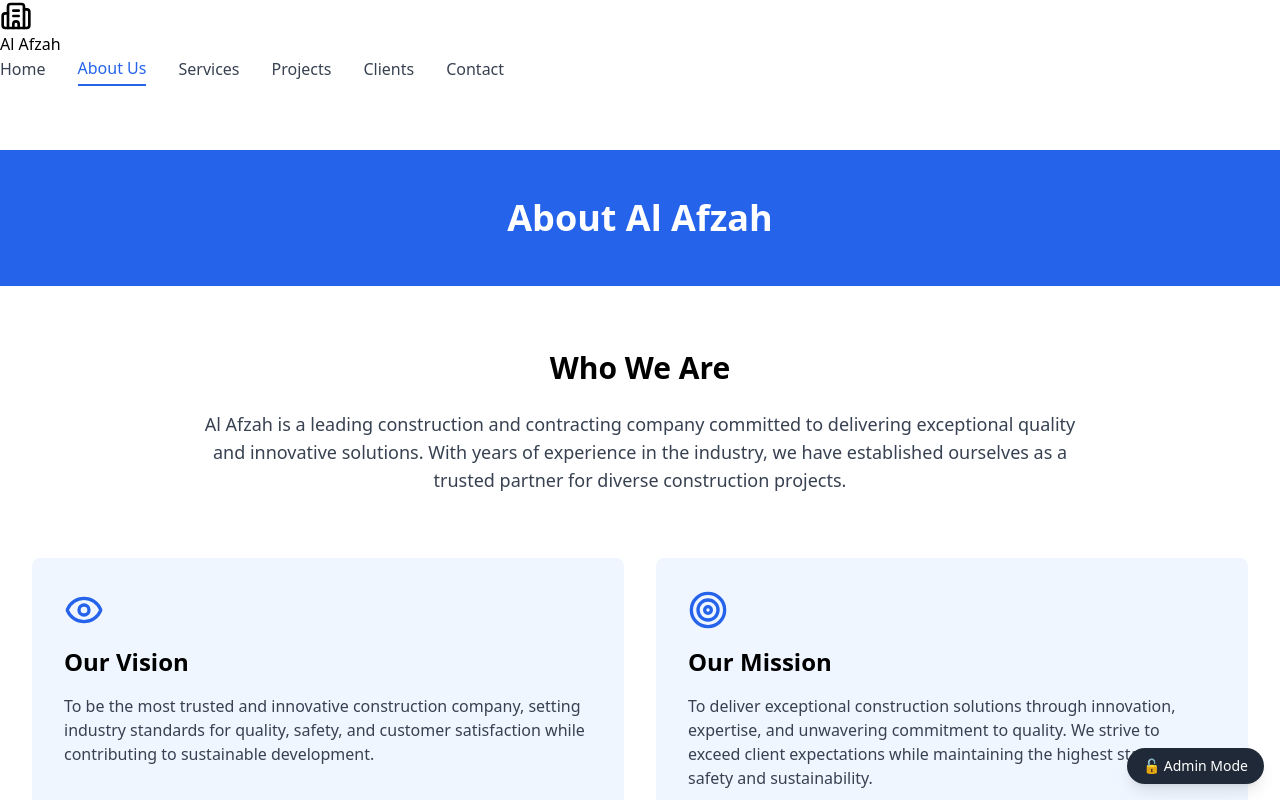
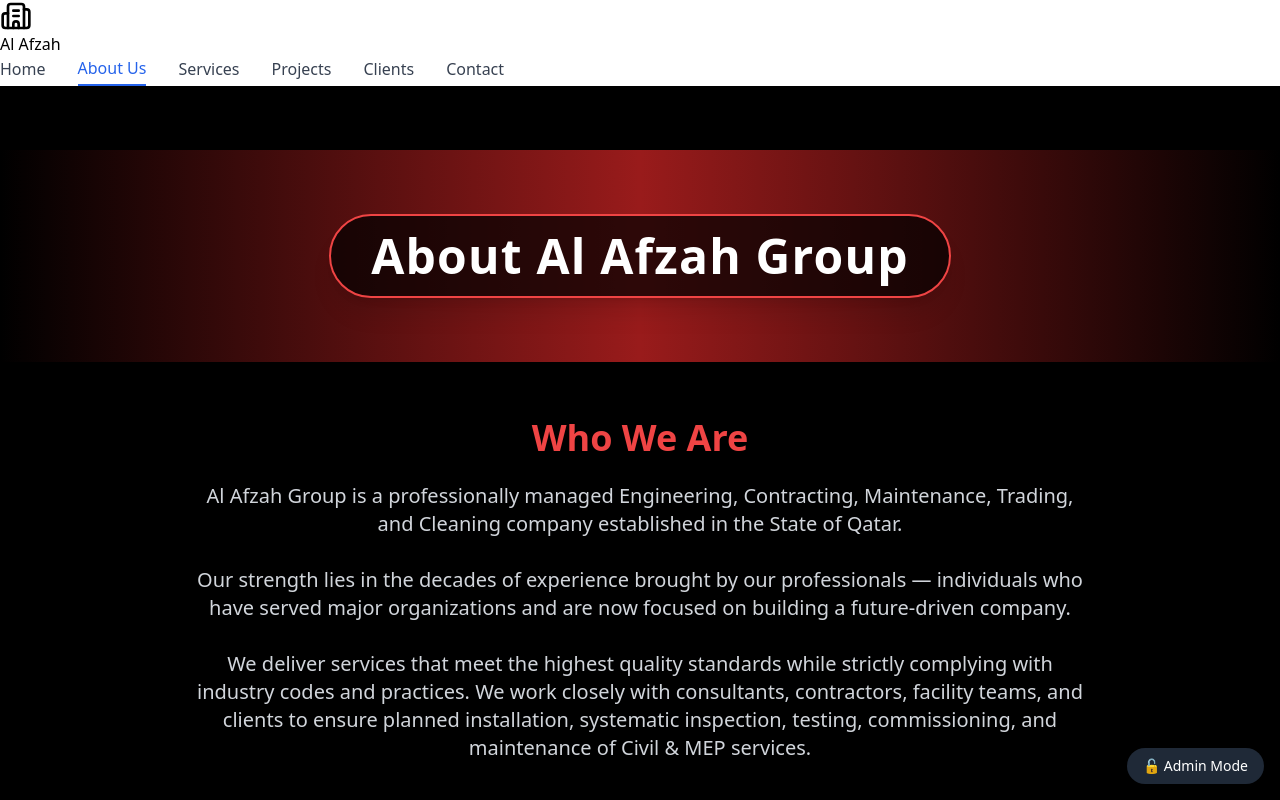
Before and after one commit to Sheffinkhan/al_afzah_project_frontend, a React (Create React App) app: page / in a window 1280 px wide. Both pictures are taken after a click on the button "About Us". Shown: the top 800 px of the page. Built offline with nearby package versions, Linux system fonts and the light colour scheme.

Commit message:
About us and Services page updates

```diff
--- a/src/pages/AboutUs.jsx
+++ b/src/pages/AboutUs.jsx
@@ -1,88 +1,129 @@
-import React from 'react';
-import { Eye, Target, ChevronRight } from 'lucide-react';
+import React from "react";
+import { Building, CheckCircle, Clock, Wrench, Shield } from "lucide-react";
 
 const AboutUs = () => {
   return (
-    <div className="pt-16">
-      {/* Hero Section */}
-      <div className="bg-blue-600 text-white py-12">
-        <div className="max-w-7xl mx-auto px-4 sm:px-6 lg:px-8">
-          <h1 className="text-4xl font-bold text-center">About Al Afzah</h1>
+    <div className="pt-16 bg-black text-gray-100">
+      {/* Hero */}
+      <section className="bg-gradient-to-r from-black via-red-800 to-black py-16">
+        <div className="max-w-6xl mx-auto px-6 text-center">
+          <div className="inline-block border-2 border-red-500 bg-black/70 px-10 py-4 rounded-full shadow-xl">
+            <h1 className="text-3xl md:text-5xl font-bold tracking-wide text-white">
+              About Al Afzah Group
+            </h1>
+          </div>
         </div>
-      </div>
+      </section>
 
-      <div className="max-w-7xl mx-auto px-4 sm:px-6 lg:px-8 py-16">
-        {/* Company Overview */}
-        <div className="mb-16 text-center">
-          <h2 className="text-3xl font-bold mb-6">Who We Are</h2>
-          <p className="text-lg text-gray-700 max-w-4xl mx-auto">
-            Al Afzah is a leading construction and contracting company committed to delivering
-            exceptional quality and innovative solutions. With years of experience in the industry,
-            we have established ourselves as a trusted partner for diverse construction projects.
+      {/* Content */}
+      <section className="max-w-6xl mx-auto px-6 py-14">
+        {/* Who We Are */}
+        <div className="text-center mb-12">
+          <h2 className="text-3xl md:text-4xl font-extrabold text-red-500 mb-6">
+            Who We Are
+          </h2>
+
+          <p className="text-gray-300 leading-relaxed text-lg md:text-xl max-w-4xl mx-auto">
+            Al Afzah Group is a professionally managed Engineering, Contracting,
+            Maintenance, Trading, and Cleaning company established in the State
+            of Qatar.
+            <br /><br />
+            Our strength lies in the decades of experience brought by our
+            professionals — individuals who have served major organizations and
+            are now focused on building a future-driven company.
+            <br /><br />
+            We deliver services that meet the highest quality standards while
+            strictly complying with industry codes and practices. We work
+            closely with consultants, contractors, facility teams, and clients
+            to ensure planned installation, systematic inspection, testing,
+            commissioning, and maintenance of Civil & MEP services.
           </p>
         </div>
 
-        {/* Vision & Mission */}
-        <div className="grid grid-cols-1 md:grid-cols-2 gap-8 mb-16">
-          <div className="bg-blue-50 p-8 rounded-lg">
-            <Eye className="text-blue-600 mb-4" size={40} />
-            <h3 className="text-2xl font-bold mb-4">Our Vision</h3>
-            <p className="text-gray-700">
-              To be the most trusted and innovative construction company, setting industry
-              standards for quality, safety, and customer satisfaction while contributing
-              to sustainable development.
-            </p>
-          </div>
-
-          <div className="bg-blue-50 p-8 rounded-lg">
-            <Target className="text-blue-600 mb-4" size={40} />
-            <h3 className="text-2xl font-bold mb-4">Our Mission</h3>
-            <p className="text-gray-700">
-              To deliver exceptional construction solutions through innovation, expertise,
-              and unwavering commitment to quality. We strive to exceed client expectations
-              while maintaining the highest standards of safety and sustainability.
-            </p>
-          </div>
+        {/* Highlight Cards */}
+        <div className="grid grid-cols-1 md:grid-cols-3 gap-8 mt-10">
+          {[
+            {
+              icon: <Shield className="text-red-500" size={38} />,
+              title: "Quality–Driven",
+              text: "We never compromise on standards, safety, or performance."
+            },
+            {
+              icon: <Clock className="text-red-500" size={38} />,
+              title: "24/7 Support",
+              text: "Round-the-clock service to ensure reliability and trust."
+            },
+            {
+              icon: <Wrench className="text-red-500" size={38} />,
+              title: "Expert Workforce",
+              text: "Engineers and technicians trained across multiple systems."
+            }
+          ].map((card, i) => (
+            <div
+              key={i}
+              className="bg-zinc-900 p-7 rounded-2xl shadow-lg hover:-translate-y-1 hover:shadow-red-700/20 transition"
+            >
+              {card.icon}
+              <h3 className="text-xl md:text-2xl font-semibold mt-4 text-white">
+                {card.title}
+              </h3>
+              <p className="text-gray-400 mt-2 text-base md:text-lg">
+                {card.text}
+              </p>
+            </div>
+          ))}
         </div>
 
-        {/* What We Offer */}
-        <div>
-          <h2 className="text-3xl font-bold mb-8 text-center">What We Offer</h2>
-          <div className="grid grid-cols-1 md:grid-cols-2 lg:grid-cols-3 gap-6">
+        {/* Philosophy */}
+        <div className="mt-14 max-w-4xl mx-auto text-gray-300 text-lg md:text-xl leading-relaxed">
+          <p>
+            Our systems and operations are designed to deliver advanced,
+            resource-optimized solutions tailored to every client’s needs —
+            ensuring performance, reliability, and long-term value.
+          </p>
+        </div>
+
+        {/* Business Domains */}
+        <div className="mt-16">
+          <h2 className="text-3xl md:text-4xl font-extrabold text-center mb-10 text-red-500">
+            Our Business Domains
+          </h2>
+
+          <div className="grid grid-cols-1 md:grid-cols-2 gap-6 max-w-4xl mx-auto">
             {[
-              'Comprehensive Project Management',
-              'Quality Construction Services',
-              'Innovative Design Solutions',
-              'Expert Consultation',
-              'Timely Project Delivery',
-              'Post-Construction Support'
-            ].map((offer, index) => (
+              "Building Materials Supply",
+              "Contracting and Construction Work",
+              "Cleaning and Soft Services",
+              "Annual Maintenance Contracts"
+            ].map((item, i) => (
               <div
-                key={index}
-                className="flex items-start space-x-3 p-4 border rounded-lg hover:shadow-md transition"
+                key={i}
+                className="flex items-start space-x-3 p-5 bg-zinc-900 rounded-2xl border border-zinc-800 hover:border-red-500 transition"
               >
-                <ChevronRight className="text-blue-600 flex-shrink-0" size={24} />
-                <span className="text-gray-700">{offer}</span>
+                <CheckCircle className="text-red-500 flex-shrink-0" size={26} />
+                <span className="text-gray-200 text-lg">{item}</span>
               </div>
             ))}
           </div>
         </div>
 
-        {/* Core Values */}
-        <div className="mt-16">
-          <h2 className="text-3xl font-bold mb-8 text-center">Our Core Values</h2>
-          <div className="grid grid-cols-1 md:grid-cols-4 gap-6">
-            {['Integrity', 'Excellence', 'Innovation', 'Commitment'].map((value, index) => (
-              <div
-                key={index}
-                className="text-center p-6 bg-gray-50 rounded-lg hover:bg-blue-50 transition transform hover:-translate-y-1"
-              >
-                <h4 className="text-xl font-semibold text-blue-600">{value}</h4>
-              </div>
-            ))}
+        {/* Closing Section */}
+        <div className="mt-16 bg-zinc-900 p-10 rounded-2xl">
+          <div className="flex items-center gap-3 mb-4">
+            <Building className="text-red-500" size={36} />
+            <h3 className="text-2xl md:text-3xl font-bold text-white">
+              A Partner You Can Trust
+            </h3>
           </div>
+
+          <p className="text-gray-300 text-lg md:text-xl leading-relaxed">
+            At Al Afzah Group, we don’t just deliver projects — we build long-term
+            partnerships founded on integrity, professionalism, and excellence.
+            Our mission is to innovate, serve, and consistently exceed
+            expectations.
+          </p>
         </div>
-      </div>
+      </section>
     </div>
   );
 };
```
Also changed, not shown: src/App.css (+16 -0 lines), src/pages/Services.jsx (+111 -53 lines).
